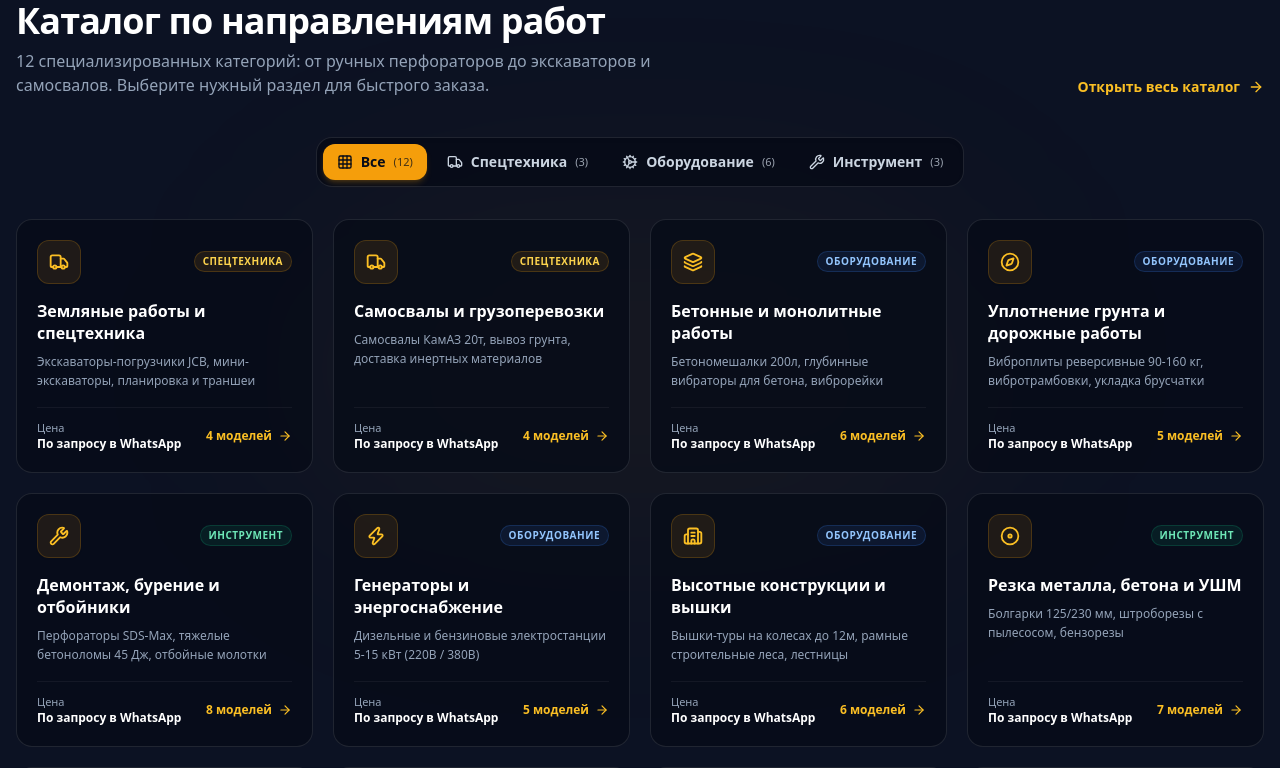
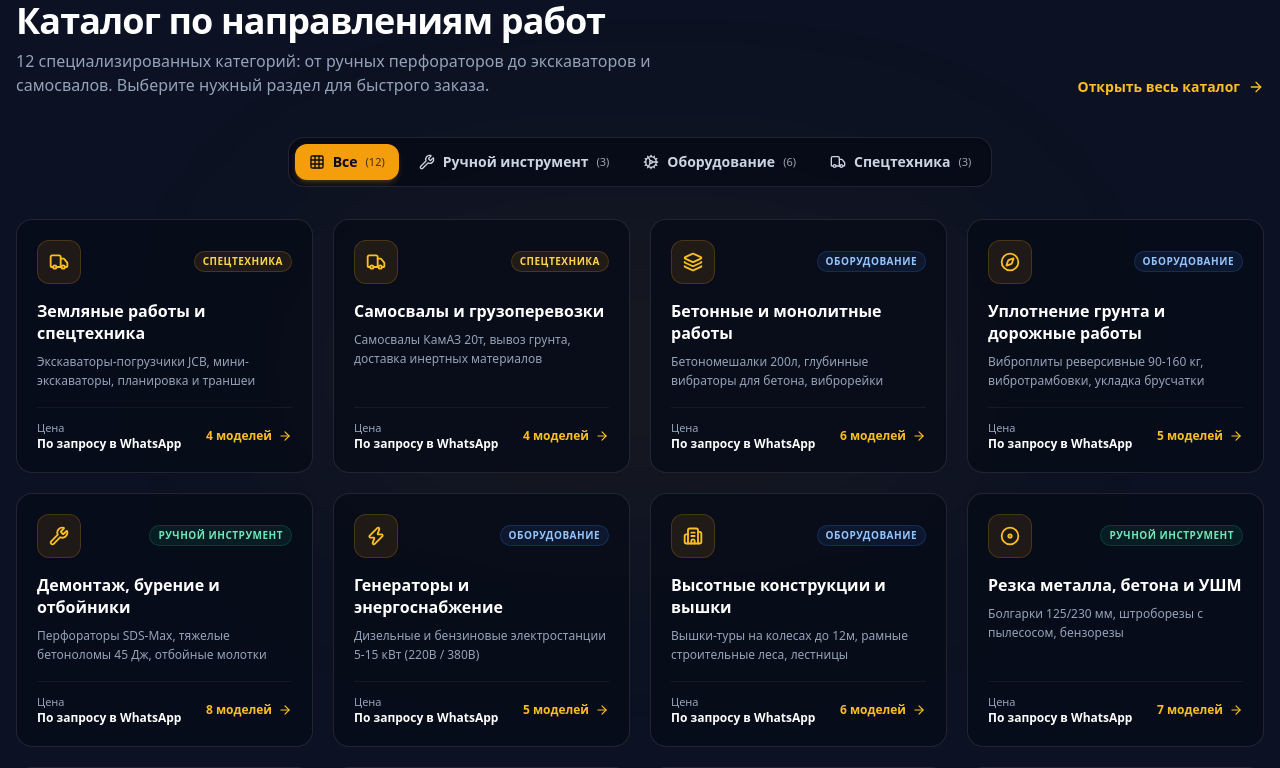
Before and after one commit to spohgeboq/Prokateka, a Next.js app in the folder frontend/: page / in a window 1280 px wide. Shown: the part 1180-1948 px from the top of the page. Built offline with nearby package versions, Linux system fonts and the light colour scheme.

Commit message:
feat: dynamic categories/tiers in showcase, category delete, mobile admin sidebar

```diff
--- a/frontend/src/components/CategoryShowcase.tsx
+++ b/frontend/src/components/CategoryShowcase.tsx
@@ -3,7 +3,7 @@
 import React, { useState } from "react";
 import Link from "next/link";
 import { Language } from "@/data/translations";
-import { CATEGORIES, CategoryDefinition } from "@/data/categories";
+import { useData } from "@/context/DataContext";
 import { CategoryIcon } from "./CategoryIcon";
 import {
   ArrowRight,
@@ -19,40 +19,37 @@ interface CategoryShowcaseProps {
 }
 
 export const CategoryShowcase: React.FC<CategoryShowcaseProps> = ({ language }) => {
-  const [activeTier, setActiveTier] = useState<"all" | "heavy" | "equipment" | "tool">("all");
+  const [activeTier, setActiveTier] = useState<string>("all");
+  const { categories: liveCategories, tiers } = useData();
 
-  const filteredCategories = CATEGORIES.filter((cat) => {
+  const filteredCategories = liveCategories.filter((cat) => {
     if (activeTier === "all") return true;
     return cat.tier === activeTier;
   });
 
-  const tierLabels = {
-    all: language === "kz" ? "Барлығы" : "Все",
-    heavy: language === "kz" ? "Спецтехника" : "Спецтехника",
-    equipment: language === "kz" ? "Жабдықтар" : "Оборудование",
-    tool: language === "kz" ? "Құралдар" : "Инструмент",
-  };
+  const getTierBadge = (tierId: string) => {
+    const tier = tiers.find(t => t.id === tierId);
+    const label = tier ? (language === "kz" ? tier.nameKz : tier.nameRu) : tierId;
 
-  const getTierBadge = (tier: CategoryDefinition["tier"]) => {
-    switch (tier) {
+    switch (tierId) {
       case "heavy":
         return {
-          label: language === "kz" ? "Арнайы техника" : "Спецтехника",
+          label,
           className: "bg-amber-500/10 text-amber-300 border-amber-500/20",
         };
       case "equipment":
         return {
-          label: language === "kz" ? "Жабдық" : "Оборудование",
+          label,
           className: "bg-blue-500/10 text-blue-300 border-blue-500/20",
         };
       case "tool":
         return {
-          label: language === "kz" ? "Құрал" : "Инструмент",
+          label,
           className: "bg-emerald-500/10 text-emerald-300 border-emerald-500/20",
         };
       default:
         return {
-          label: tier,
+          label,
           className: "bg-brand-500/10 text-brand-300 border-brand-500/20",
         };
     }
@@ -105,57 +102,28 @@ export const CategoryShowcase: React.FC<CategoryShowcaseProps> = ({ language })
               }`}
             >
               <Grid3X3 className="w-4 h-4" />
-              <span>{tierLabels.all}</span>
-              <span className="text-[11px] opacity-75 font-normal">({CATEGORIES.length})</span>
+              <span>{language === "kz" ? "Барлығы" : "Все"}</span>
+              <span className="text-[11px] opacity-75 font-normal">({liveCategories.length})</span>
             </button>
 
+            {tiers.map((tier) => (
               <button
+                key={tier.id}
                 type="button"
-              onClick={() => setActiveTier("heavy")}
+                onClick={() => setActiveTier(tier.id)}
                 className={`flex items-center gap-2 px-3.5 py-2 rounded-xl text-xs sm:text-sm font-semibold transition-all ${
-                activeTier === "heavy"
+                  activeTier === tier.id
                     ? "bg-brand-500 text-navy-950 font-bold shadow-md shadow-brand-500/20"
                     : "text-slate-300 hover:text-white hover:bg-white/5"
                 }`}
               >
-              <Truck className="w-4 h-4" />
-              <span>{tierLabels.heavy}</span>
+                {tier.id === "heavy" ? <Truck className="w-4 h-4" /> : tier.id === "equipment" ? <Cog className="w-4 h-4" /> : tier.id === "tool" ? <Wrench className="w-4 h-4" /> : <Grid3X3 className="w-4 h-4" />}
+                <span>{language === "kz" ? tier.nameKz : tier.nameRu}</span>
                 <span className="text-[11px] opacity-75 font-normal">
-                ({CATEGORIES.filter((c) => c.tier === "heavy").length})
+                  ({liveCategories.filter((c) => c.tier === tier.id).length})
                 </span>
               </button>
-
-            <button
-              type="button"
-              onClick={() => setActiveTier("equipment")}
-              className={`flex items-center gap-2 px-3.5 py-2 rounded-xl text-xs sm:text-sm font-semibold transition-all ${
-                activeTier === "equipment"
-                  ? "bg-brand-500 text-navy-950 font-bold shadow-md shadow-brand-500/20"
-                  : "text-slate-300 hover:text-white hover:bg-white/5"
-              }`}
-            >
-              <Cog className="w-4 h-4" />
-              <span>{tierLabels.equipment}</span>
-              <span className="text-[11px] opacity-75 font-normal">
-                ({CATEGORIES.filter((c) => c.tier === "equipment").length})
-              </span>
-            </button>
-
-            <button
-              type="button"
-              onClick={() => setActiveTier("tool")}
-              className={`flex items-center gap-2 px-3.5 py-2 rounded-xl text-xs sm:text-sm font-semibold transition-all ${
-                activeTier === "tool"
-                  ? "bg-brand-500 text-navy-950 font-bold shadow-md shadow-brand-500/20"
-                  : "text-slate-300 hover:text-white hover:bg-white/5"
-              }`}
-            >
-              <Wrench className="w-4 h-4" />
-              <span>{tierLabels.tool}</span>
-              <span className="text-[11px] opacity-75 font-normal">
-                ({CATEGORIES.filter((c) => c.tier === "tool").length})
-              </span>
-            </button>
+            ))}
           </div>
         </div>
 
```
Also changed, not shown: frontend/src/components/admin/AdminDashboard.tsx (+43 -11 lines). Lines whose indentation alone changed are shown as unchanged.
